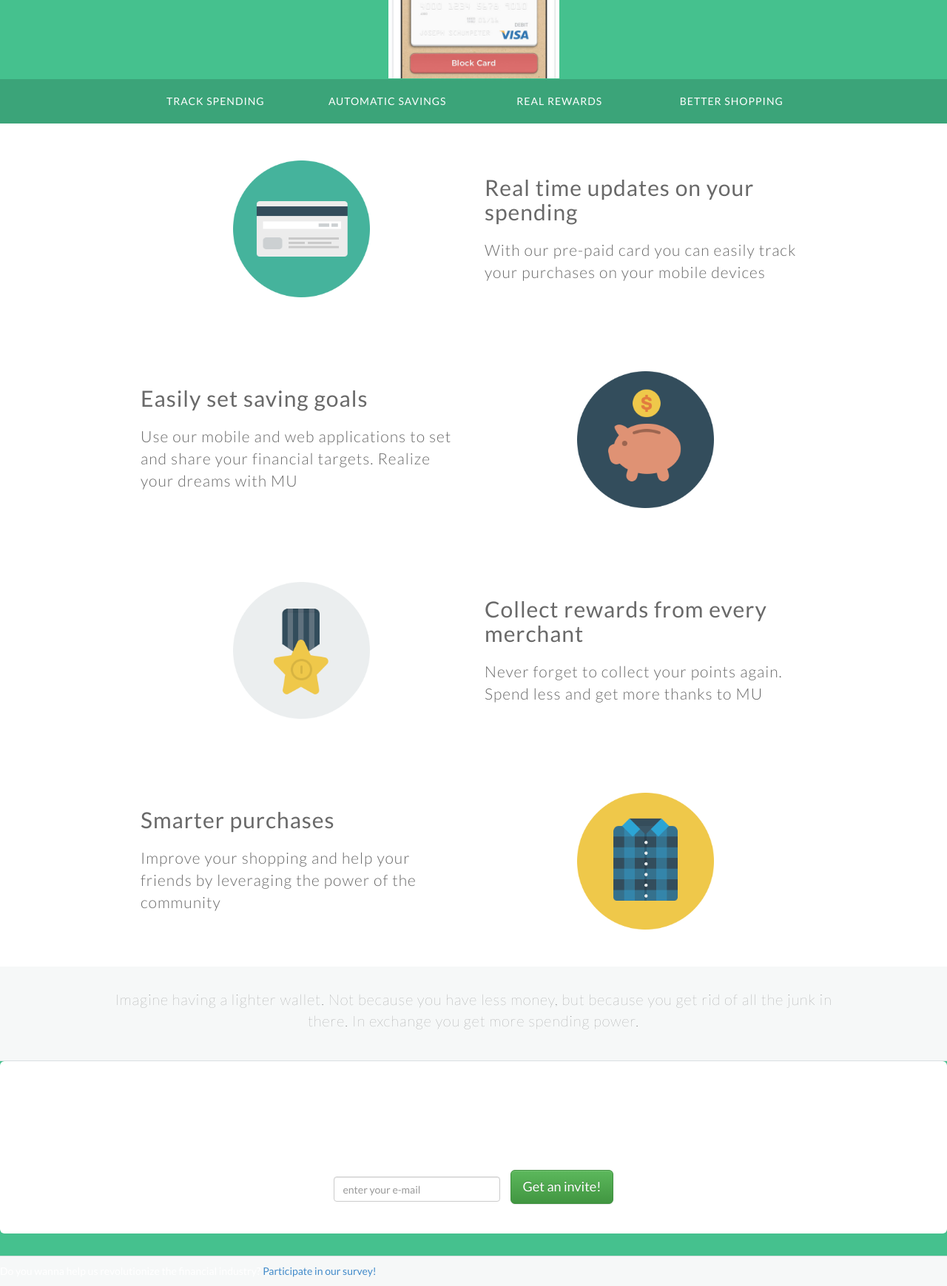
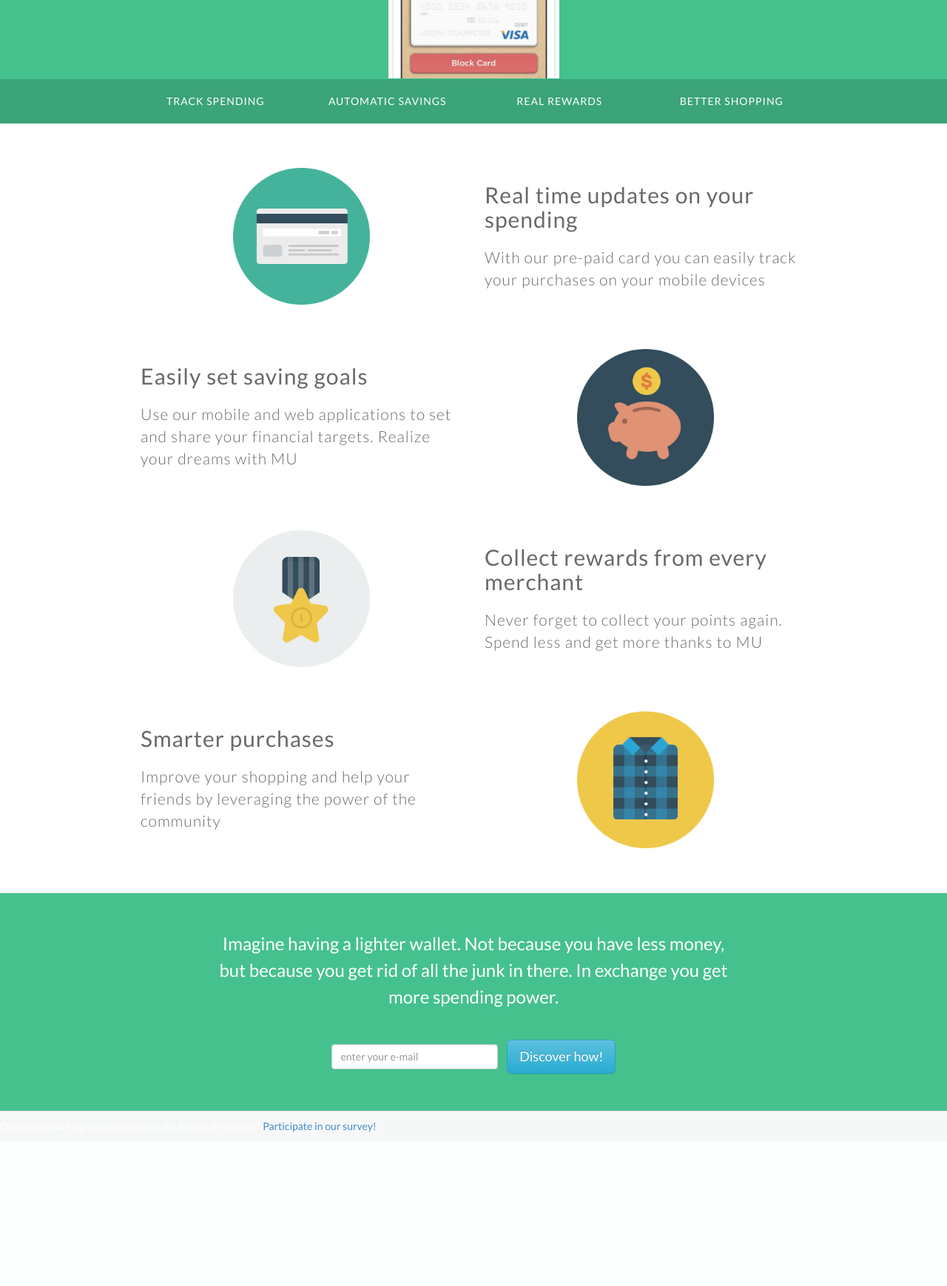
Before and after one commit to kendall80/mu-landing-design, a PHP site: page / in a window 1280 px wide. Shown: the part 423-2162 px from the top of the page at 74% size. After the commit the page ends 1954 px from the top, so only its background shows below. Run offline with PHP 8.4, Linux system fonts and the light colour scheme; some libraries are stand-ins or nearby versions.

Commit message:
add last claim + minor layout corrections

```diff
--- a/css/my-styles.css
+++ b/css/my-styles.css
@@ -155,10 +155,12 @@ h1 {
 	background: #fff;
 	color: dimgray;
 	letter-spacing: 1px;
+	padding: 30px 0;
+	border-bottom: solid 1px #D8D8D8;
 }
 
 .ecosystem .row {
-	padding: 50px 0;
+	padding: 30px 0;
 }
 
 .ft-icon {
@@ -171,29 +173,23 @@ h1 {
 	font-size: 21px;
 	font-weight: 300;
 	padding-top: 10px;
-
-
 }
 
-
-/* Page Styles
+/* Final Claim
 ========================== */
 
-
-.col-sm-3 {
+.claim {
 	text-align: center;
-	padding-right: 30px;
-	padding-left: 30px;
 }
 
-.col-sm-2 a {
-	text-decoration: none;
-	color: inherit;
+.claim h3 {
+	line-height: 1.5;
+	padding-bottom: 20px;
 }
 
-
-
-
+.last {
+	padding: 0 100px;
+}
 
 /* Jumbotron
 ========================== */
--- a/index.html
+++ b/index.html
@@ -81,7 +81,7 @@
 
         <!-- End Hero -->
 
-        <!-- Main features -->
+        <!-- Content -->
 
         <section class="ecosystem">
           <div class="content">
@@ -130,44 +130,22 @@
           </div>
         </section>
 
-
-
-
-
-<!--
-
-
-            <div class="col-sm-2">
-              <a href="#shopping" data-toggle="popover" data-content="Improve your shopping and help your friends">
-                <img class="img-responsive" src="public/img/icons/shirt.png">
-                <div class="ft-text">Better Shopping</div>
-              </a>
-            </div>
-          </div>
-        </div> -->
-
-        <div class="row" id="claim">
-          <p>Imagine having a lighter wallet. Not because you have less money, but because you get rid of all the junk in there. In exchange you get more spending power.</p>
-        </div>
-
-        <div class="jumbotron">
-          <div class="row">
-            <div id="final-CTA">
-              <h3>Ready to be empowered?</h3>
-              <p>Get smarter, save more with MU</p>
-              <!-- Email Form -->
-              <form class="form-inline">
+        <section class="claim">
+          <div class="content headline">
+            <div class="last">
+              <h3>Imagine having a lighter wallet. Not because you have less money, but because you get rid of all the junk in there. In exchange you get more spending power.</h3>
+              <form class="form-inline call-to-action">
                 <div class="form-group">
                   <label class="sr-only" for="emailAddress">Email Address</label>
                   <input type="email" class="form-control" id="emailAddress" placeholder="enter your e-mail">
                 </div>
-                <button type="submit" class="btn btn-success btn-lg">Get an invite!</button>
+                <button type="submit" class="btn btn-info btn-lg">Discover how!</button>
               </form>
-              <!-- End Email Form -->
             </div>
           </div>
-        </div>
-        <!-- End Main Features -->
+        </section>
+
+        <!-- End Content -->
 
 
         <!-- Link to Survey -->
```
